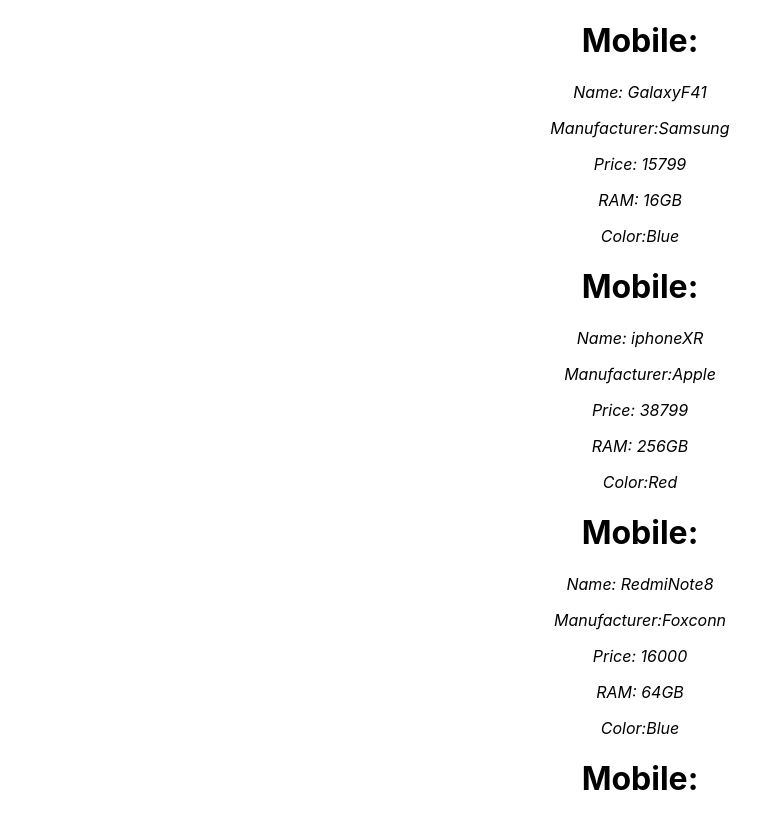
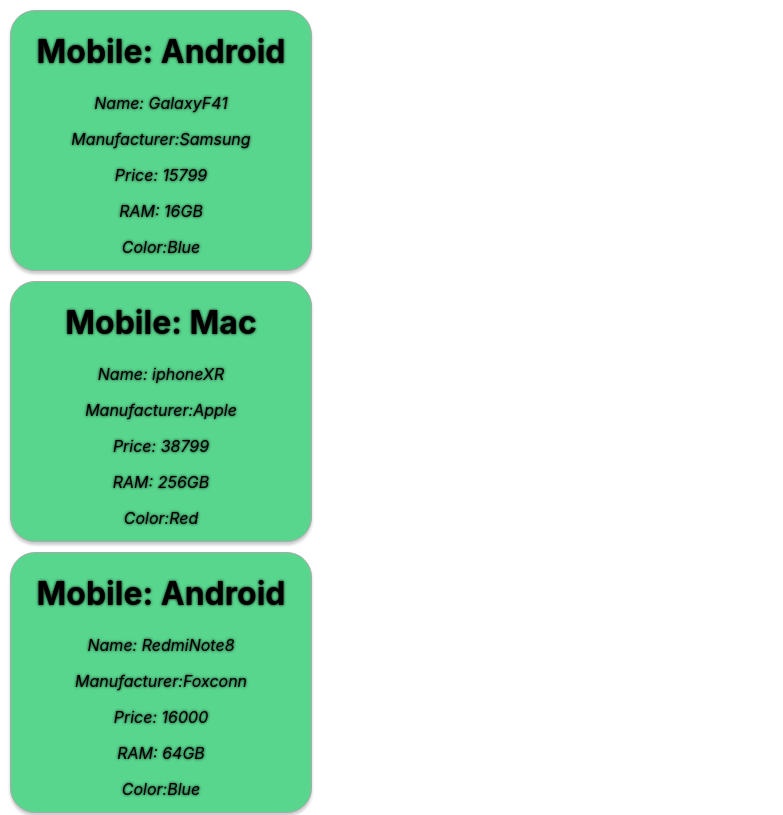
Before and after one commit to SnehaGapat/mobile-first-app, a React (Create React App) app: page / in a window 1280 px wide. Shown: the top 815 px of the page, without its empty margins (0-783 px from the left). Built offline with nearby package versions, Linux system fonts and the light colour scheme.

Commit message:
Second commit

```diff
--- a/src/App.js
+++ b/src/App.js
@@ -5,10 +5,10 @@
 function App() {
   return (
     <div className="App">
-      <Mobile mobile="Android" name="GalaxyF41" manufacturer="Samsung" price="15799"ram="16GB"color="Blue"/>
-      <Mobile mobile="Mac" name="iphoneXR" manufacturer="Apple" price="38799"ram="256GB"color="Red"/>
-      <Mobile mobile="Android" name="RedmiNote8" manufacturer="Foxconn" price="16000"ram=" 64GB"color="Blue"/>
-      <Mobile mobile="Android" name="OppoA9" manufacturer="BBQ" price="17090"ram="64GB"color="Blue"/>
+      <Mobile MobileName="Android" name="GalaxyF41" manufacturer="Samsung" price="15799"ram="16GB"color="Blue"/>
+      <Mobile MobileName="Mac" name="iphoneXR" manufacturer="Apple" price="38799"ram="256GB"color="Red"/>
+      <Mobile MobileName="Android" name="RedmiNote8" manufacturer="Foxconn" price="16000"ram=" 64GB"color="Blue"/>
+      <Mobile MobileName="Android" name="OppoA9" manufacturer="BBQ" price="17090"ram="64GB"color="Blue"/>
     </div>
   );
 }
--- a/src/Mobile/mobile.css
+++ b/src/Mobile/mobile.css
@@ -1,12 +1,21 @@
 .mobile
 {
-    display-inline: block;
+    padding-inline: block;
     margin: 10px;
     border: 1px solid #aaaaaa;
+    border-radius: 25px;
     box-shadow: 0 3px 3px #cccccc;
     padding: 0 20px 10px 20px;
-    width: 250px;
+    width: 260px;
     height: 249px;
     background-color:  #58D68D ;
+    text-shadow: 0 0 3px black;
+
+    transition-timing-function: linear;
+    transition: width 1s;
+
 
   }
+  div:hover {
+    width: 300px;
+  }
--- a/src/Mobile/mobile.js
+++ b/src/Mobile/mobile.js
@@ -1,8 +1,10 @@
 import './mobile.css'
 const mobile= props =>
 (
-    <div>
-        <h1>Mobile: {props.Mobile}</h1>
+
+    <div className="mobile">
+
+        <h1>Mobile: {props.MobileName}</h1>
         <p><i>Name: {props.name}</i></p>
         <p><i>Manufacturer:{props.manufacturer}</i></p>
         <p><i>Price: {props.price}</i></p>
--- a/src/index.js
+++ b/src/index.js
@@ -2,8 +2,6 @@
 import ReactDOM from 'react-dom';
 import './index.css';
 import App from './App';
-import reportWebVitals from './reportWebVitals';
-
 ReactDOM.render(
   <React.StrictMode>
     <App />
```
